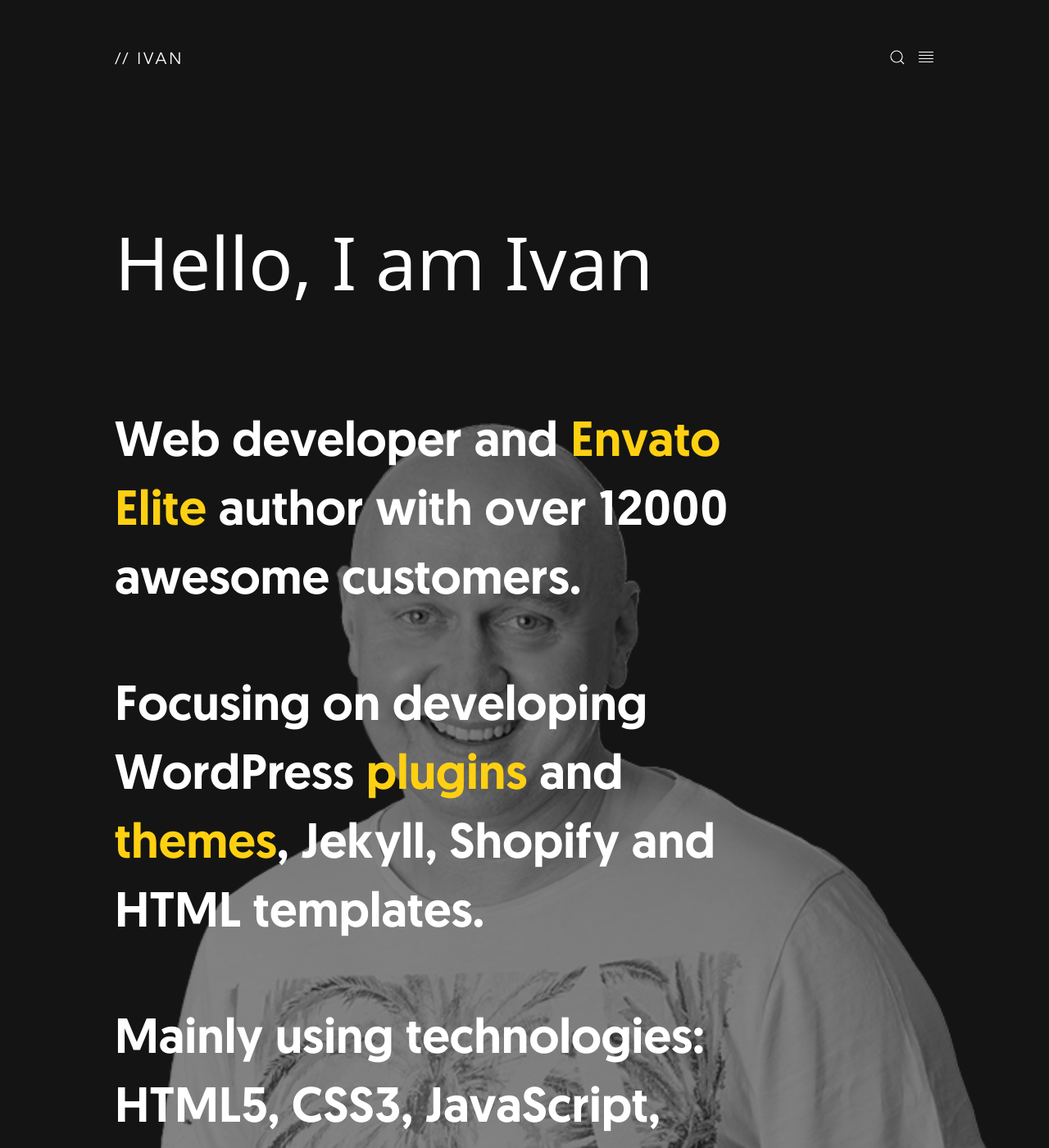
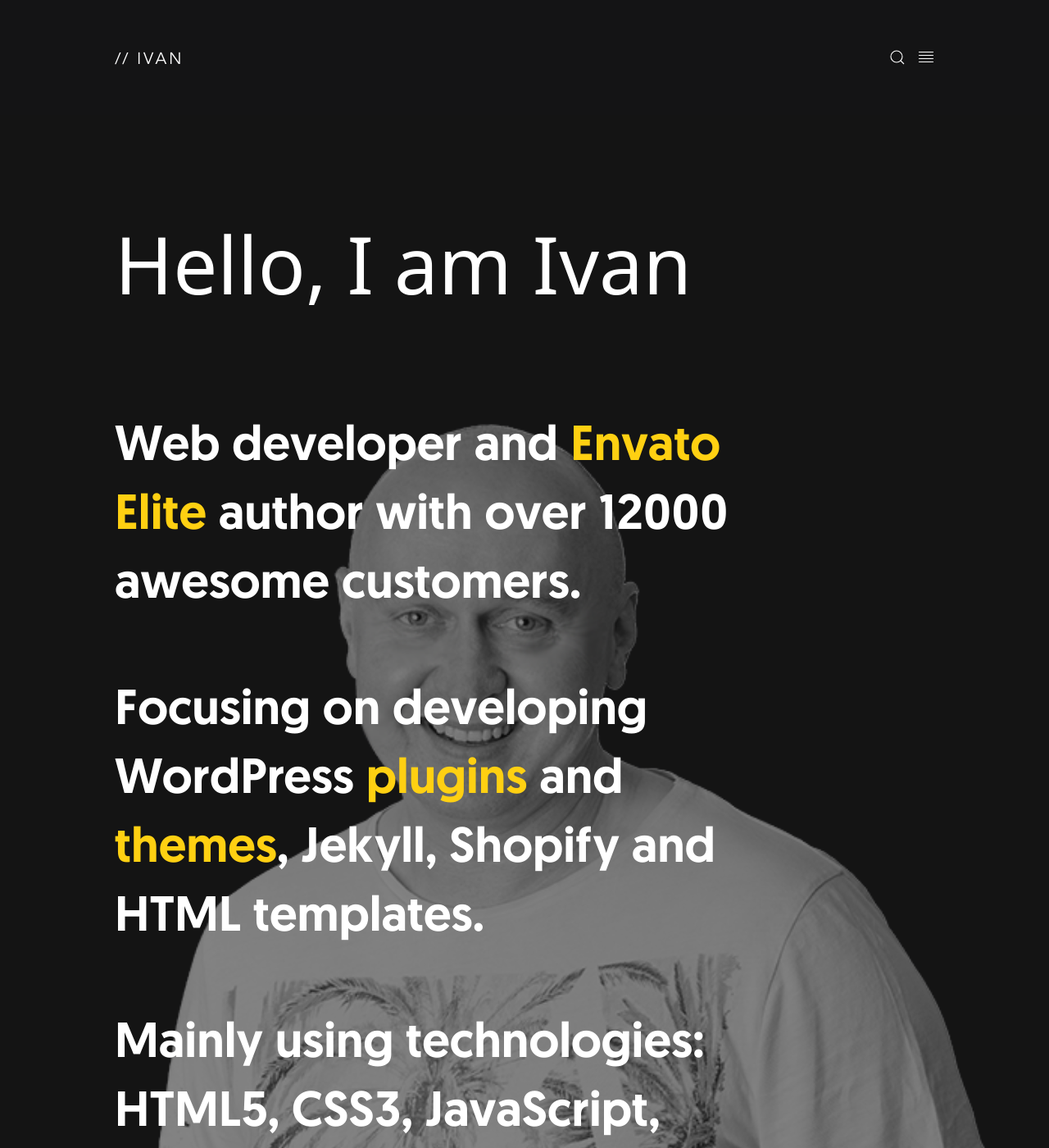
Before and after one commit to ivanchromjak/ivanchromjak.github.io, a Jekyll site: the page built from index.md, in a window 1280 px wide and 1400 px high. Shown: the whole window at 82% size. Built offline with Jekyll 4.4.1, drawn with Linux system fonts in a browser that asks for light colours; some web fonts are replaced.

Commit message:
larger title

```diff
--- a/_sass/theme/variables.scss
+++ b/_sass/theme/variables.scss
@@ -22,8 +22,8 @@ $base-heading-font-family: "Geomanist", system-ui;
 $base-heading-font-weight: 500;
 $base-heading-color: $global-secondary-background;
 $heading-hero-font-size:                         3rem;
-$heading-hero-font-size-s:                       4rem;
-$heading-hero-font-size-m:                       5.6rem;
+$heading-hero-font-size-s:                       4.5rem;
+$heading-hero-font-size-m:                       6rem;
 
 $home-text-font-size: 2rem;
 $home-text-font-size-s: 2.75rem;
```
